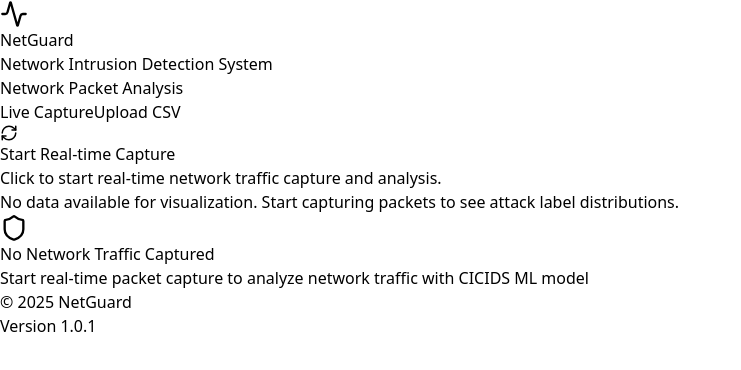
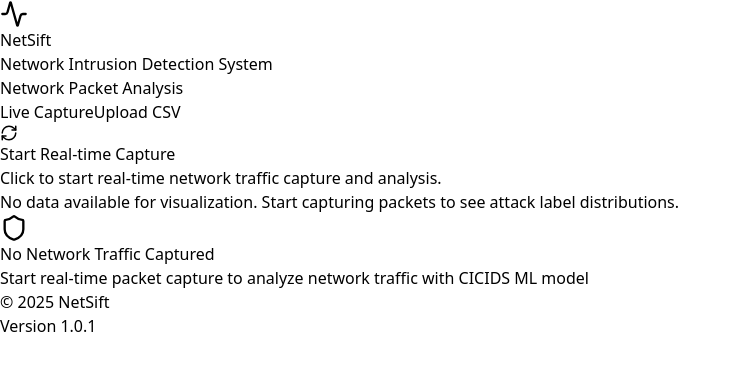
Before and after one commit to rutubhanderi/Realtime-NIDS, a React (Vite) app in the folder packet-sniffer/frontend/: page / in a window 1280 px wide. Shown: the top 370 px of the page, without its empty margins (0-741 px from the left). Built offline with nearby package versions, Linux system fonts and the light colour scheme.

Commit message:
Update header component.

```diff
--- a/packet-sniffer/frontend/src/App.jsx
+++ b/packet-sniffer/frontend/src/App.jsx
@@ -374,7 +374,7 @@ const exportLogs = () => {
     doc.setFontSize(9);
     doc.setTextColor(120, 120, 120);
     doc.text(
-      "Network Security Report - NetGuard v1.0",
+      "Network Security Report - NetSift v1.0",
       14,
       footerY
     );
--- a/packet-sniffer/frontend/src/components/Footer.jsx
+++ b/packet-sniffer/frontend/src/components/Footer.jsx
@@ -1,7 +1,7 @@
 const Footer = () => (
     <footer className="bg-gray-800 text-gray-400 p-4 mt-auto border-t border-gray-700">
       <div className="container mx-auto text-center">
-        <p>© {new Date().getFullYear()} NetGuard</p>
+        <p>© {new Date().getFullYear()} NetSift</p>
         <p className="text-gray-500 text-sm mt-1">Version 1.0.1</p>
       </div>
     </footer>
--- a/packet-sniffer/frontend/src/components/Header.jsx
+++ b/packet-sniffer/frontend/src/components/Header.jsx
@@ -8,7 +8,7 @@ const Header = () => {
           <div className="flex items-center space-x-3">
             <Activity className="text-blue-400" size={28} />
             <div>
-              <h1 className="text-xl font-bold text-white ">NetGuard</h1>
+              <h1 className="text-xl font-bold text-white ">NetSift</h1>
               <p className="text-xs text-gray-400">Network Intrusion Detection System</p>
             </div>
           </div>
```
